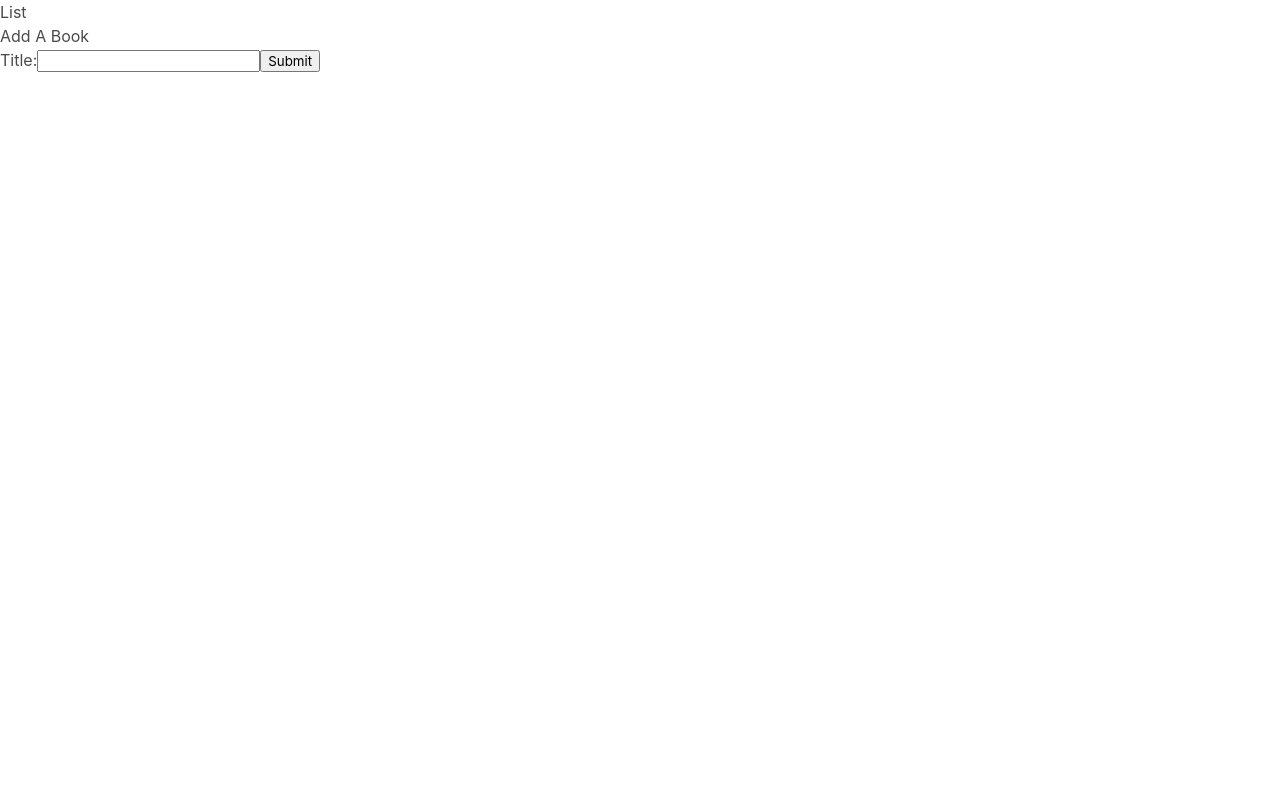
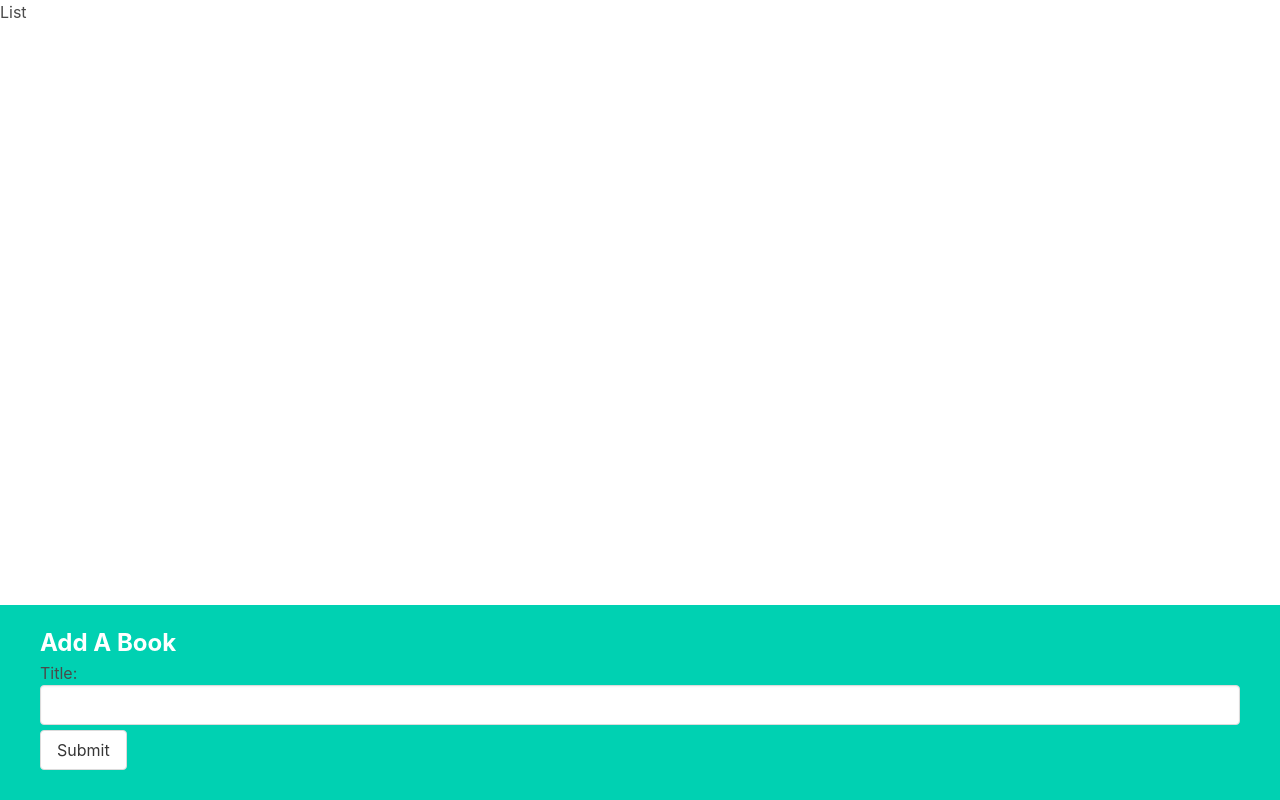
Before and after one commit to Liv4-code/book-list-app, a React (Create React App) app: page / in a window 1280 px wide. Built offline with nearby package versions, Linux system fonts and the light colour scheme.

Commit message:
Created book creation functionality

```diff
--- a/src/App.js
+++ b/src/App.js
@@ -1,15 +1,27 @@
 import { useState } from "react";
-import "./index.css";
 import BookList from "./components/BookList";
 import BookCreate from "./components/BookCreate";
 
 const App = () => {
     const [books, setBooks] = useState([]);
 
+    const createBook = (title) => {
+        const updatedBooks = [
+            ...books,
+            { id: Math.round(Math.random * 9999), title },
+        ];
+
+        setBooks(updatedBooks);
+    };
+
+    const editBook = () => {};
+
+    const deleteBook = () => {};
+
     return (
         <div>
             <BookList />
-            <BookCreate />
+            <BookCreate onCreate={createBook} />
         </div>
     );
 };
--- a/src/components/BookCreate.js
+++ b/src/components/BookCreate.js
@@ -1,17 +1,35 @@
-const BookEdit = ({ createBook }) => {
+import { useState } from "react";
+
+const BookCreate = ({ onCreate }) => {
+    const [title, setTitle] = useState("");
+
+    const handleChange = (e) => {
+        setTitle(e.target.value);
+    };
+
     const handleSubmit = (e) => {
         e.preventDefault();
+        onCreate(title);
+        setTitle("");
     };
 
     return (
-        <div>
-            <h2>Add A Book</h2>
-            <label htmlFor="bookCreate">Title:</label>
-            <input type="text" name="bookCreate" />
-            <button onClick={handleSubmit} type="submit">
-                Submit
-            </button>
+        <div className="book-create">
+            <form onSubmit={handleSubmit}>
+                <h3>Add A Book</h3>
+                <label htmlFor="bookCreate">Title:</label>
+                <input
+                    className="input"
+                    onChange={handleChange}
+                    type="text"
+                    name="bookCreate"
+                    value={title}
+                />
+                <button className="button" onClick={handleSubmit} type="submit">
+                    Submit
+                </button>
+            </form>
         </div>
     );
 };
-export default BookEdit;
+export default BookCreate;
--- a/src/index.js
+++ b/src/index.js
@@ -1,3 +1,4 @@
+import "./index.css";
 import React from "react";
 import ReactDOM from "react-dom/client";
 import App from "./App";
```
